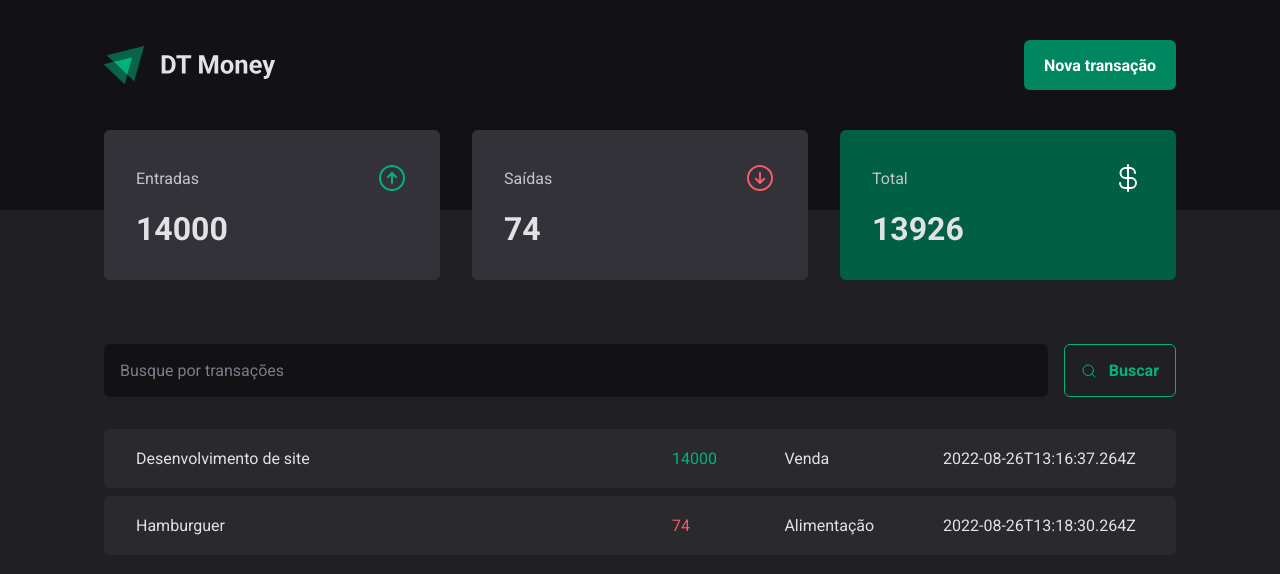
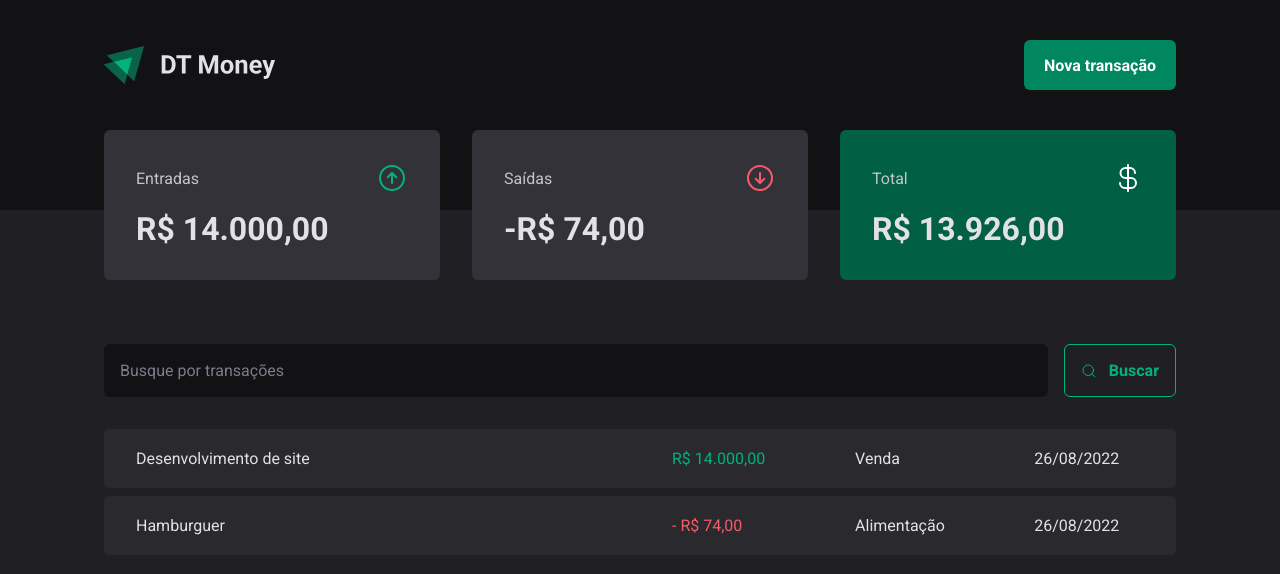
Before and after one commit to Jonatan1103/DT-money, a React (Vite) app: page / in a window 1280 px wide. Shown: the top 574 px of the page. Built offline with nearby package versions, Linux system fonts and the light colour scheme; data requests are answered from the project's data file.

Commit message:
format price and date

```diff
--- a/src/components/Summary/index.tsx
+++ b/src/components/Summary/index.tsx
@@ -2,6 +2,7 @@
 import { ArrowCircleDown, ArrowCircleUp, CurrencyDollar } from "phosphor-react"
 import { useContext } from "react";
 import { TransactionsContext } from "../../contexts/TransactionsContext";
+import { priceFormatter } from "../../utils/formatter";
 
 export function Summary() {
   const { transactions } = useContext(TransactionsContext)
@@ -27,7 +28,7 @@
           <ArrowCircleUp size={32} color="#00b37e" />
         </header>
 
-        <strong>{summary.income}</strong>
+        <strong>{priceFormatter.format(summary.income)}</strong>
       </SummaryCard>
 
       <SummaryCard>
@@ -36,7 +37,7 @@
           <ArrowCircleDown size={32} color="#f75a68" />
         </header>
 
-        <strong>{summary.outcome}</strong>
+        <strong>-{priceFormatter.format(summary.outcome)}</strong>
       </SummaryCard>
 
       <SummaryCard variant="green">
@@ -45,7 +46,7 @@
           <CurrencyDollar size={32} color="#fff" />
         </header>
 
-        <strong>{summary.total}</strong>
+        <strong>{priceFormatter.format(summary.total)}</strong>
       </SummaryCard>
     </SummaryContainer>
   )
--- a/src/pages/Transactions/index.tsx
+++ b/src/pages/Transactions/index.tsx
@@ -1,7 +1,8 @@
-import { useContext, useEffect, useState } from "react";
+import { useContext } from "react";
 import { Header } from "../../components/Header";
 import { Summary } from "../../components/Summary";
 import { TransactionsContext } from "../../contexts/TransactionsContext";
+import { dateFomatter, priceFormatter } from "../../utils/formatter";
 import { SearchForm } from "./components/SearchForm";
 import { PriceHightLight, TransactionContainer, TransactionsTable } from "./styles";
 
@@ -23,11 +24,12 @@
                   <td>{transaction.description}</td>
                   <td>
                     <PriceHightLight variant={transaction.type}>
-                      {transaction.price}
+                      {transaction.type === 'outcome' && '- '}
+                      {priceFormatter.format(transaction.price)}
                     </PriceHightLight>
                   </td>
                   <td>{transaction.category}</td>
-                  <td>{transaction.createdAt}</td>
+                  <td>{dateFomatter.format(new Date(transaction.createdAt))}</td>
                 </tr>
               ))}
           </tbody>
--- /dev/null
+++ b/src/utils/formatter.ts
@@ -0,0 +1,6 @@
+export const dateFomatter = new Intl.DateTimeFormat('pt-BR')
+
+export const priceFormatter = new Intl.NumberFormat('pt-BR', {
+  style: 'currency',
+  currency: 'BRL',
+})
```
